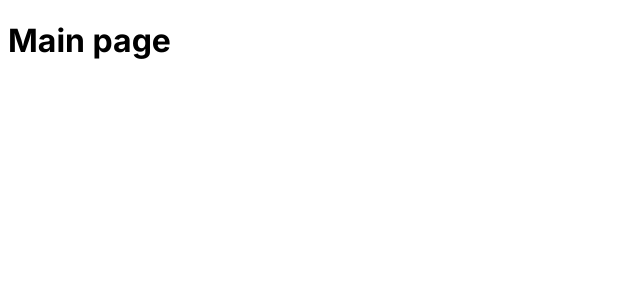
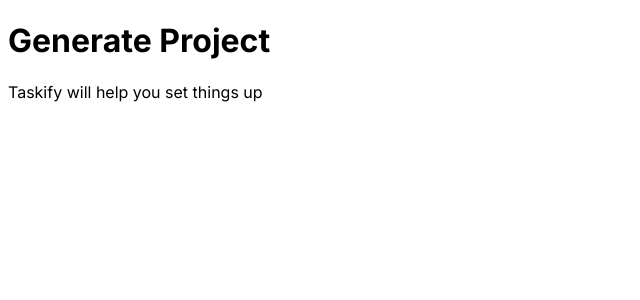
Before and after one commit to krckyboy/task-gen, a Next.js app: page / in a window 1280 px wide. Shown: the top 300 px of the page, without its empty margins (0-640 px from the left). Built offline with nearby package versions, Linux system fonts and the light colour scheme.

Commit message:
feat: Adding .prettierrc, and modified eslint.

```diff
--- a/src/app/page.tsx
+++ b/src/app/page.tsx
@@ -1,7 +1,8 @@
 export default function Home() {
   return (
     <main>
-      <h1>Main page</h1>
+      <h1>Generate Project</h1>
+      <p>Taskify will help you set things up</p>
     </main>
   );
 }
```
Also changed, not shown: .eslintrc.json, 1 other file (tests, documents, lock files or other folders).
